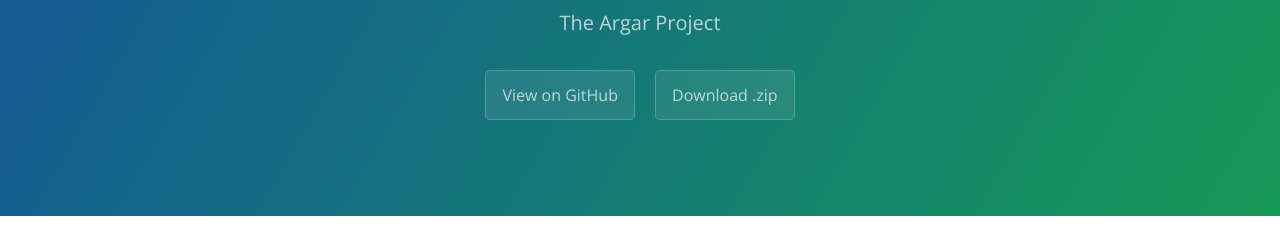
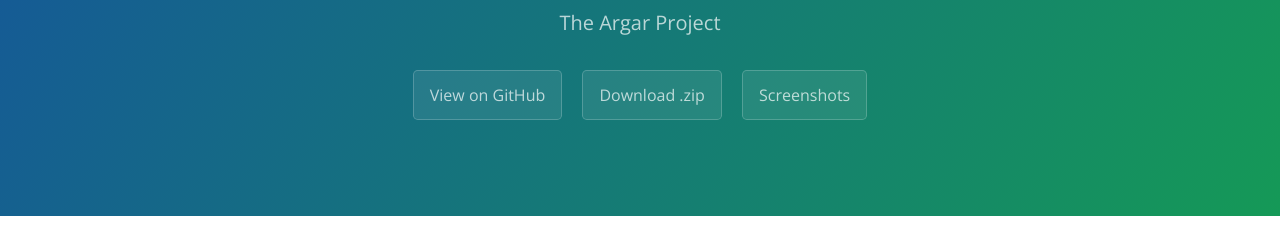
Before and after one commit to NodeYM/NodeHUD, a plain HTML site: page index.html in a window 1280 px wide. Shown: the part 167-395 px from the top of the page. Drawn offline with nearby package versions, Linux system fonts and the light colour scheme.

Commit message:
Update index.html

```diff
--- a/index.html
+++ b/index.html
@@ -2,7 +2,7 @@
 <html lang="en-us">
   <head>
     <meta charset="UTF-8">
-    <title>NodeHUD by NodeYM</title>
+    <title>NodeHUD</title>
     <meta name="viewport" content="width=device-width, initial-scale=1">
     <link rel="stylesheet" type="text/css" href="stylesheets/normalize.css" media="screen">
     <link href='http://fonts.googleapis.com/css?family=Open+Sans:400,700' rel='stylesheet' type='text/css'>
@@ -15,6 +15,7 @@
       <h2 class="project-tagline">The Argar Project</h2>
       <a href="https://github.com/NodeYM/NodeHUD" class="btn">View on GitHub</a>
       <a href="https://github.com/NodeYM/NodeHUD/archive/master.zip" class="btn">Download .zip</a>
+      <a href="" class="btn">Screenshots</a>
     </section>
 
     <section class="main-content">
```
